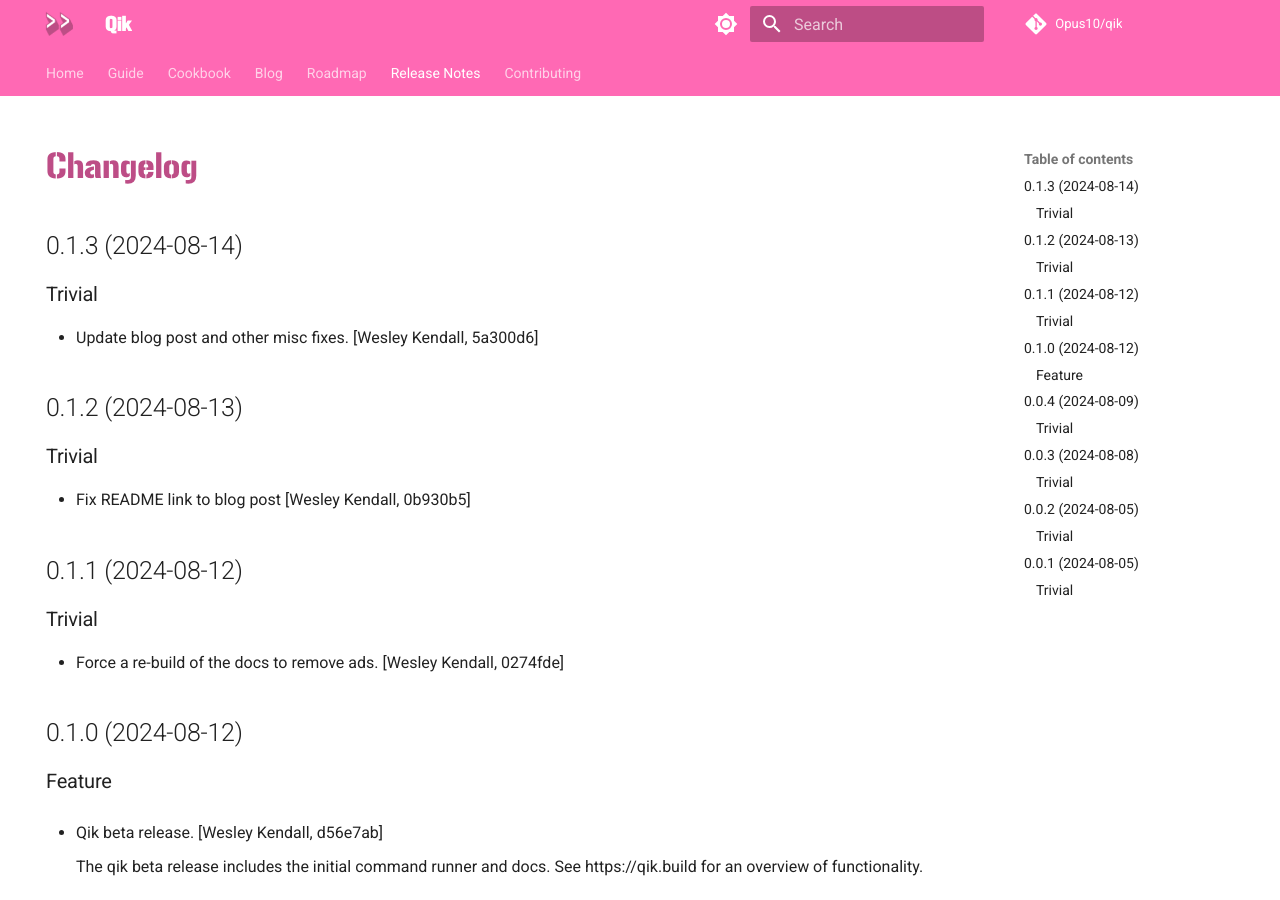
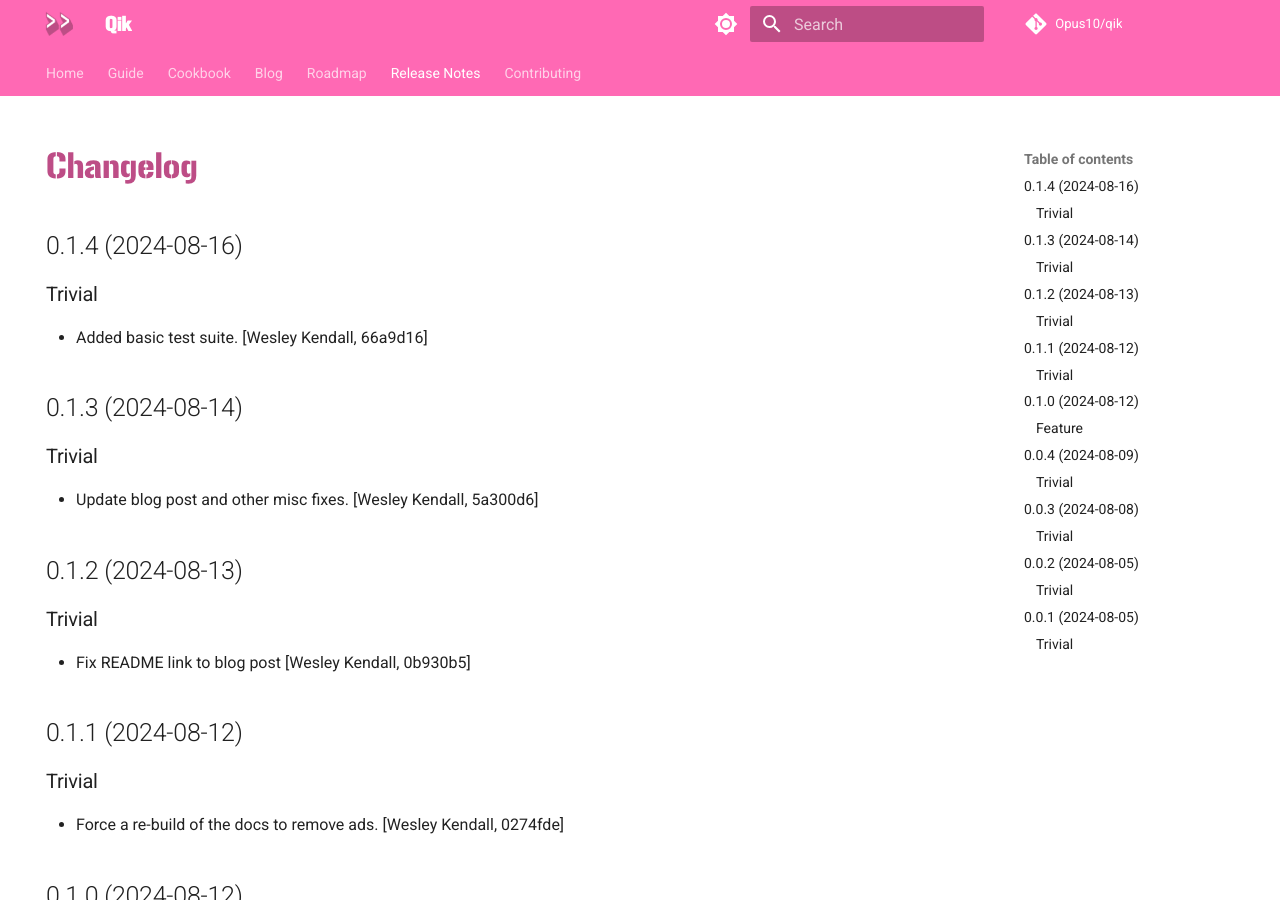
Before and after one commit to Opus10/qik, an MkDocs documentation site: the page built from docs/release_notes.md, in a window 1280 px wide and 900 px high. Built offline with MkDocs 1.6.1 and Material for MkDocs 9.7.7, drawn with Linux system fonts in a browser that asks for light colours; comment, search, counter and statistics services are not loaded.

Commit message:
Release version 0.1.4 [skip ci]
Type: trivial

```diff
--- a/docs/release_notes.md
+++ b/docs/release_notes.md
@@ -5,6 +5,12 @@ hide:
 
 
 # Changelog
+
+## 0.1.4 (2024-08-16)
+
+### Trivial
+
+  - Added basic test suite. [Wesley Kendall, 66a9d16]
 
 ## 0.1.3 (2024-08-14)
 
--- a/pyproject.toml
+++ b/pyproject.toml
@@ -27,7 +27,7 @@ packages = [
 exclude = [
   "*/tests/"
 ]
-version = "0.1.3"
+version = "0.1.4"
 description = "Run cached commands in your modular monorepo."
 authors = ["Opus 10 Engineering"]
 classifiers = [
```
Also changed, not shown: CHANGELOG.md (+6 -0 lines), docs/requirements.txt (+58 -3 lines).
